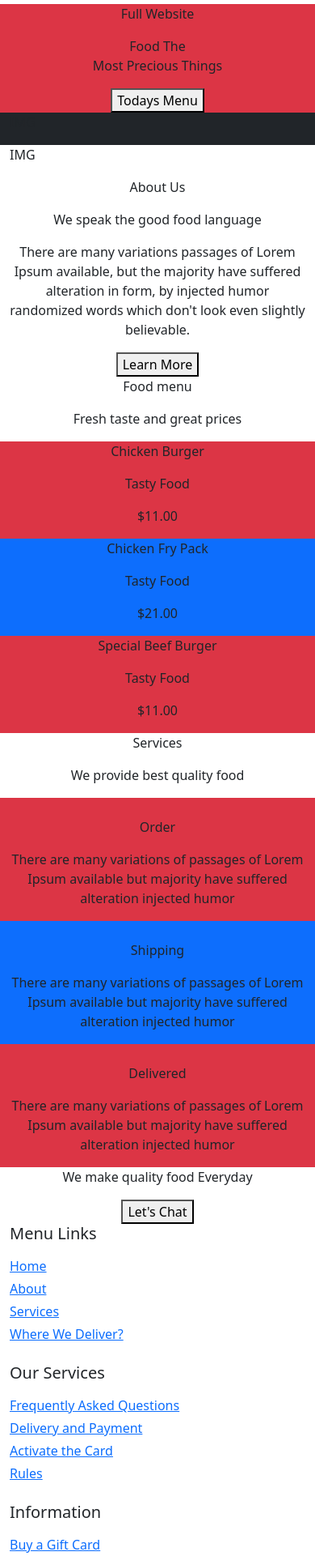
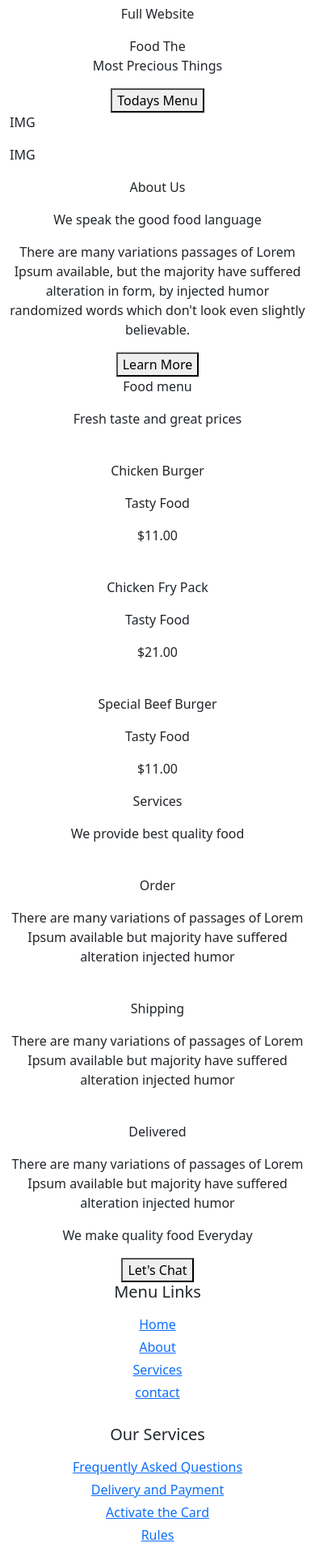
Before and after one commit to Beniah1/Front-page, a plain HTML site: page index.html in a window 390 px wide. Shown: the part 51-1972 px from the top of the page at 81% size. Drawn offline with Linux system fonts and the light colour scheme.

Commit message:
Removed colors

```diff
--- a/index.html
+++ b/index.html
@@ -62,7 +62,7 @@
       <!-- This row contains two columns: a heading and a button on the left, and an image of a burger on the right. -->
       <div class="row">
         <div
-          class="col-xl-6 col-lg-6 col-md-6 col-sm-6 bg-danger text-center text-sm-start"
+          class="col-xl-6 col-lg-6 col-md-6 col-sm-6 text-center text-sm-start"
         >
           <p>Full Website</p>
           <p>
@@ -78,7 +78,7 @@
         </div>
 
         <!-- Image of a burger goes here. -->
-        <div class="col-xl-6 col-lg-6 col-md-6 col-sm-6 bg-dark">
+        <div class="col-xl-6 col-lg-6 col-md-6 col-sm-6">
           <p>IMG</p>
         </div>
       </div>
@@ -119,19 +119,22 @@
 
       <!-- These three columns contain the food items in the menu. -->
       <div class="row">
-        <div class="col-xl-4 col-lg-4 col-md-4 col-sm-4 bg-danger text-center">
+        <div class="col-xl-4 col-lg-4 col-md-4 col-sm-4 text-center">
+          <img src="" alt="" />
           <p>Chicken Burger</p>
           <p>Tasty Food</p>
           <p>$11.00</p>
         </div>
 
-        <div class="col-xl-4 col-lg-4 col-md-4 col-sm-4 bg-primary text-center">
+        <div class="col-xl-4 col-lg-4 col-md-4 col-sm-4 text-center">
+          <img src="" alt="" />
           <p>Chicken Fry Pack</p>
           <p>Tasty Food</p>
           <p>$21.00</p>
         </div>
 
-        <div class="col-xl-4 col-lg-4 col-md-4 col-sm-4 bg-danger text-center">
+        <div class="col-xl-4 col-lg-4 col-md-4 col-sm-4 text-center">
+          <img src="" alt="" />
           <p>Special Beef Burger</p>
           <p>Tasty Food</p>
           <p>$11.00</p>
@@ -150,7 +153,7 @@
 
       <!-- Row for the menu items. -->
       <div class="row">
-        <div class="col-xl-4 col-lg-4 col-md-4 col-sm-4 bg-danger text-center">
+        <div class="col-xl-4 col-lg-4 col-md-4 col-sm-4 text-center">
           <img src="" alt="" />
           <p>Order</p>
           <p>
@@ -159,7 +162,7 @@
           </p>
         </div>
 
-        <div class="col-xl-4 col-lg-4 col-md-4 col-sm-4 bg-primary text-center">
+        <div class="col-xl-4 col-lg-4 col-md-4 col-sm-4 text-center">
           <img src="" alt="" />
           <p>Shipping</p>
           <p>
@@ -168,7 +171,7 @@
           </p>
         </div>
 
-        <div class="col-xl-4 col-lg-4 col-md-4 col-sm-4 bg-danger text-center">
+        <div class="col-xl-4 col-lg-4 col-md-4 col-sm-4 text-center">
           <img src="" alt="" />
           <p>Delivered</p>
           <p>
@@ -198,25 +201,21 @@
     </div>
     <!-- This code creates a four-column row with links to important pages on the website. -->
     <div class="row m-0">
-      <div class="col-lg-3 col-md-6 mb-4">
-        <h5 class="mb-3">
-          Menu Links
-        </h5>
+      <div class="col-lg-3 col-md-6 mb-4 text-center text-sm-start">
+        <h5 class="mb-3">Menu Links</h5>
 
-        <ul class="list-unstyled mb-0">
-          <li class="mb-1"><a href="#!">Home</a></li>
-          <li class="mb-1"><a href="#!">About</a></li>
-          <li class="mb-1"><a href="#!">Services</a></li>
-          <li><a href="#!">Where We Deliver?</a></li>
+        <ul class="list-unstyled mb-0 text-center text-sm-start">
+          <li class="mb-1"><a href="#Home">Home</a></li>
+          <li class="mb-1"><a href="#About">About</a></li>
+          <li class="mb-1"><a href="#services">Services</a></li>
+          <li class="mb-1"><a href="#contact">contact</a></li>
         </ul>
       </div>
 
-      <div class="col-lg-3 col-md-6 mb-4">
-        <h5 class="mb-3">
-          Our Services
-        </h5>
+      <div class="col-lg-3 col-md-6 mb-4 text-center text-sm-start">
+        <h5 class="mb-3">Our Services</h5>
 
-        <ul class="list-unstyled mb-0">
+        <ul class="list-unstyled mb-0 text-center text-sm-start">
           <li class="mb-1"><a href="#!">Frequently Asked Questions</a></li>
           <li class="mb-1"><a href="#!">Delivery and Payment</a></li>
           <li class="mb-1"><a href="#!">Activate the Card</a></li>
@@ -224,10 +223,8 @@
         </ul>
       </div>
 
-      <div class="col-lg-3 col-md-6 mb-4">
-        <h5 class="mb-3">
-          Information
-        </h5>
+      <div class="col-lg-3 col-md-6 mb-4 text-center text-sm-start">
+        <h5 class="mb-3">Information</h5>
 
         <ul class="list-unstyled mb-0">
           <li class="mb-1"><a href="#!">Buy a Gift Card</a></li>
@@ -237,12 +234,10 @@
         </ul>
       </div>
 
-      <div class="col-lg-3 col-md-6 mb-4">
-        <h5 class="mb-3">
-          Contact Us
-        </h5>
+      <div class="col-lg-3 col-md-6 mb-4 text-center text-sm-start">
+        <h5 class="mb-3">Contact Us</h5>
 
-        <ul class="list-unstyled mb-0">
+        <ul class="list-unstyled mb-0 text-center text-sm-start">
           <li class="mb-1">
             <a href="#!"><img src="" alt="" />img</a>
             <a href="#!"><img src="" alt="" />img</a>
```
